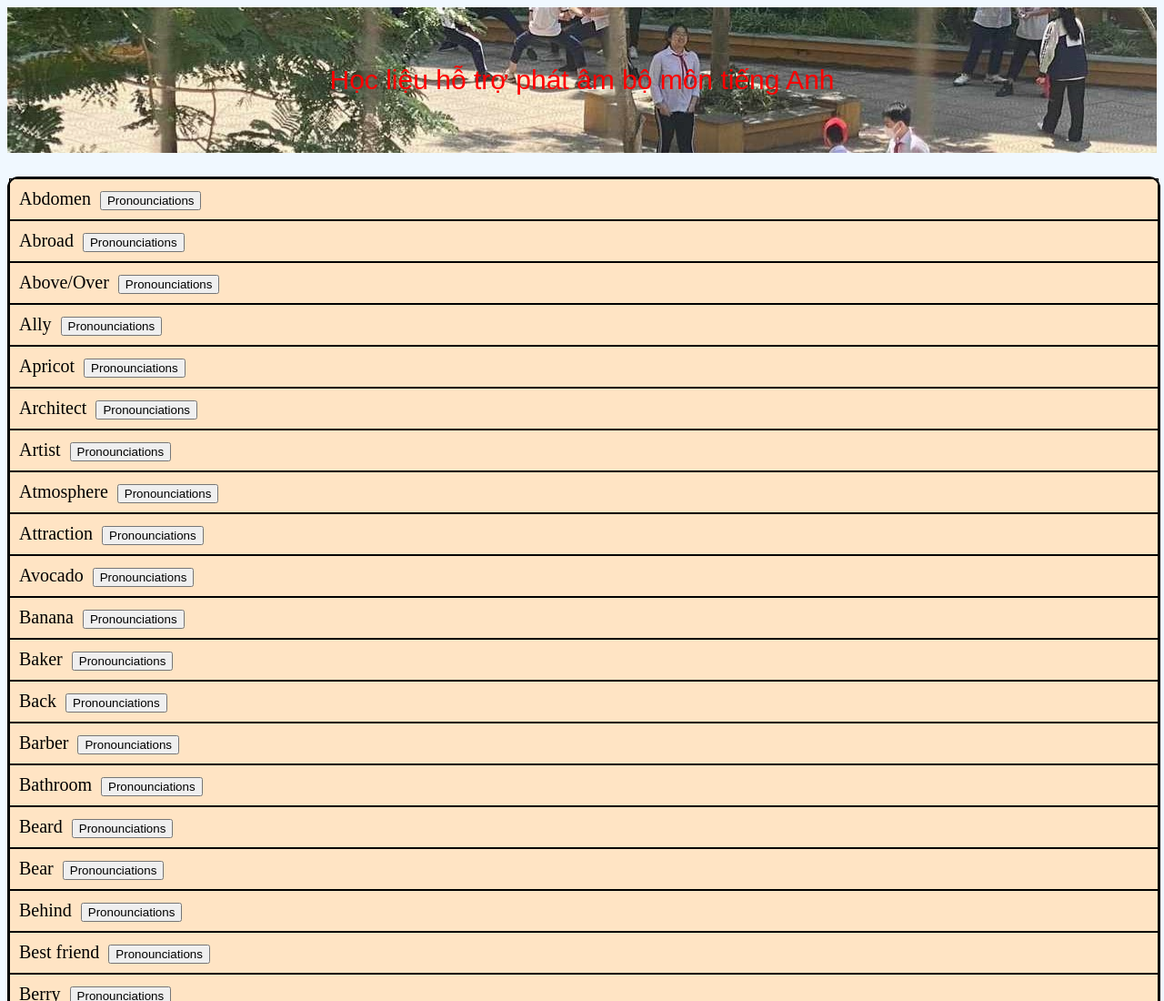
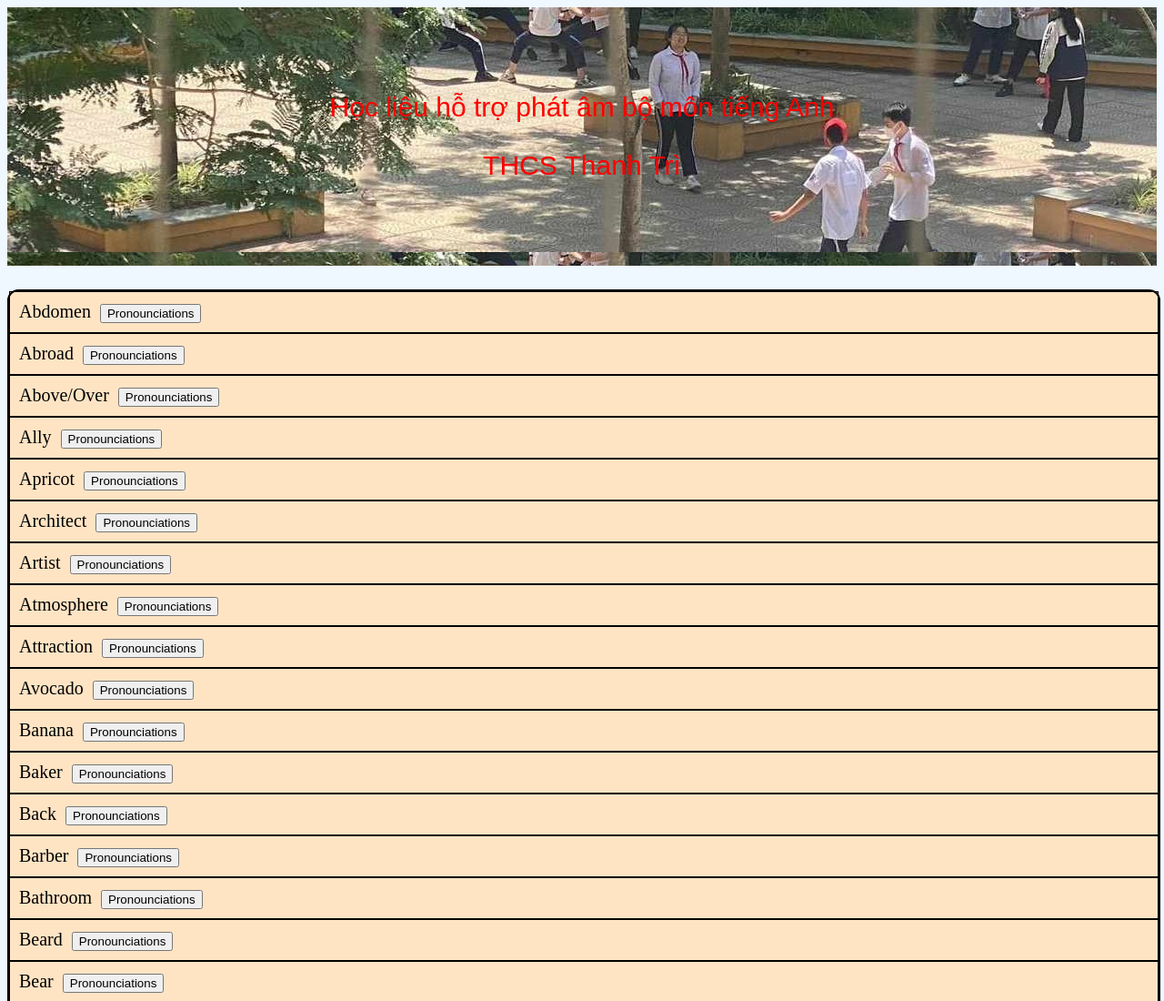
Before and after one commit to 2003congthinh/Dictionary, a plain HTML site: page index.html in a window 1280 px wide. Shown: the top 1100 px of the page at 91% size. Drawn offline with Linux system fonts and the light colour scheme.

Commit message:
add text

```diff
--- a/index.html
+++ b/index.html
@@ -11,7 +11,8 @@
 <body>
     <div id="container">
         <div class="banner">
-            Học liệu hỗ trợ phát âm bộ môn tiếng Anh
+            <p>Học liệu hỗ trợ phát âm bộ môn tiếng Anh</p>
+            <p>THCS Thanh Trì</p>
         </div>
         <div id="content"></div>
     </div>
```
